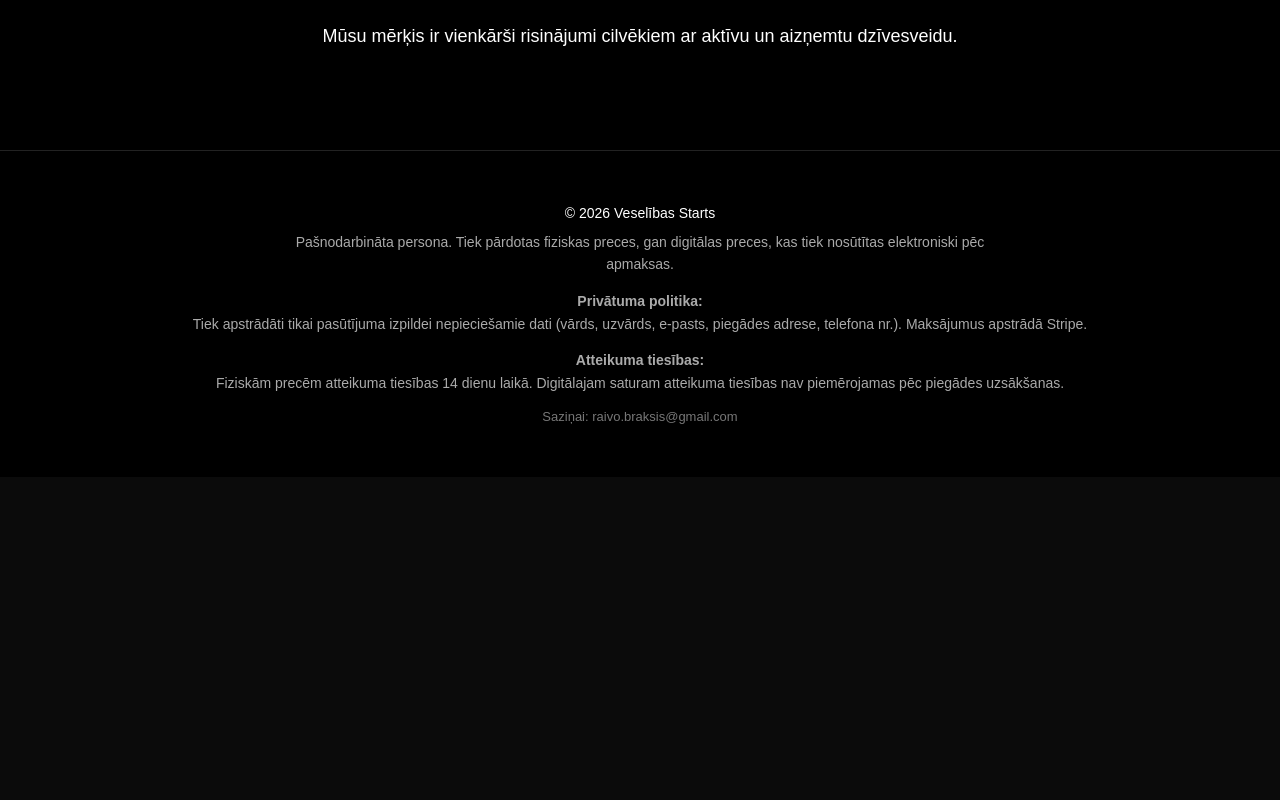
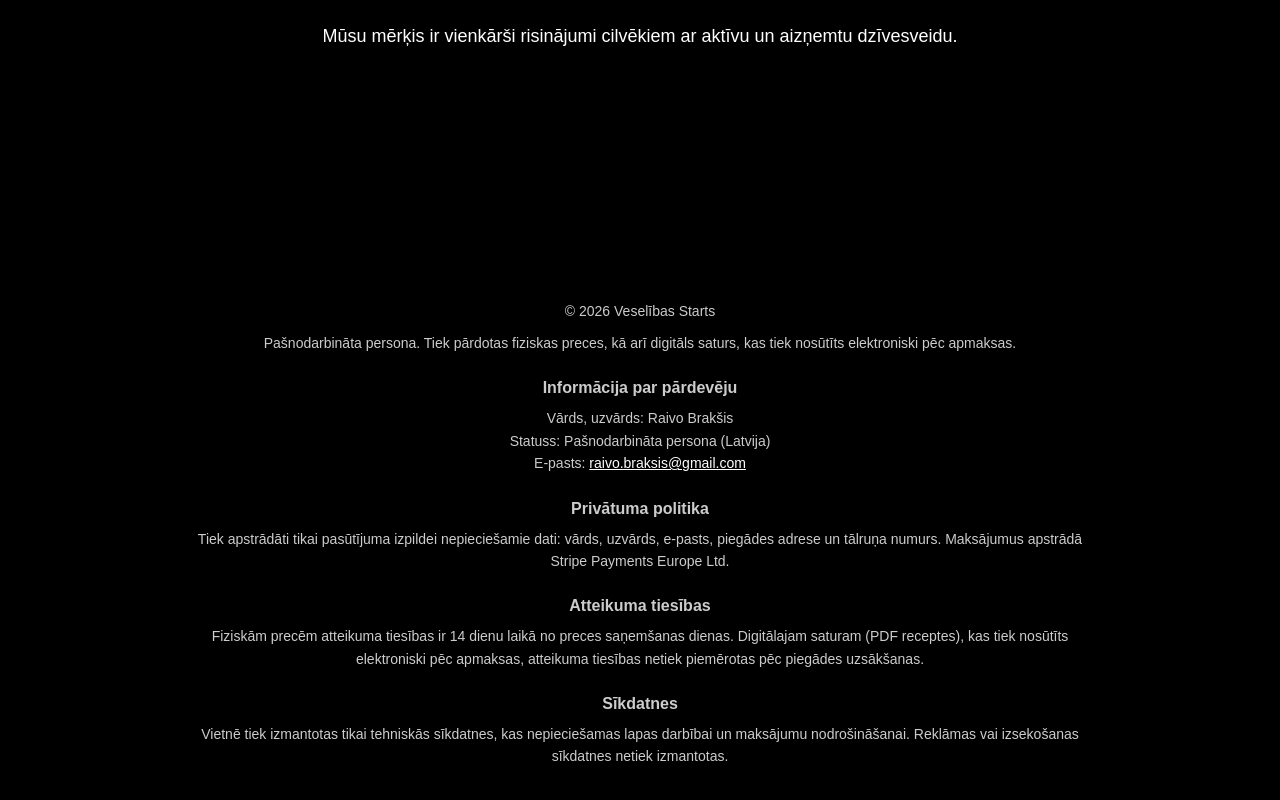
Before and after one commit to raivobraksis/veselibasstarts-frontend, a React (Vite) app: page / in a window 1280 px wide. Shown: the part 1802-2602 px from the top of the page. Before the commit the page ends 2279 px from the top, so only its background shows below. Built offline with nearby package versions, Linux system fonts and the light colour scheme.

Commit message:
Update Footer.jsx

```diff
--- a/src/components/Footer.jsx
+++ b/src/components/Footer.jsx
@@ -1,40 +1,85 @@
-export default function Footer() {
+const Footer = () => {
   return (
-    <div
-      style={{
-        backgroundColor: "#000",
-        color: "#aaa",
-        padding: "40px 20px",
-        borderTop: "1px solid #222",
-        textAlign: "center",
-        fontSize: "14px"
-      }}
-    >
-      <p style={{ marginBottom: "10px", color: "#fff" }}>
-        © {new Date().getFullYear()} Veselības Starts
-      </p>
+    <footer style={styles.footer}>
+      <div style={styles.container}>
 
-      <p style={{ maxWidth: "700px", margin: "0 auto 15px", lineHeight: "1.6" }}>
-        Pašnodarbināta persona. Tiek pārdotas fiziskas preces, gan digitālas preces,
-        kas tiek nosūtītas elektroniski pēc apmaksas.
-      </p>
+        <p style={styles.text}>
+          © 2026 Veselības Starts
+        </p>
 
-      <p style={{ lineHeight: "1.6" }}>
-        <strong>Privātuma politika:</strong><br />
-        Tiek apstrādāti tikai pasūtījuma izpildei nepieciešamie dati
-        (vārds, uzvārds, e-pasts, piegādes adrese, telefona nr.). Maksājumus apstrādā Stripe.
-      </p>
+        <p style={styles.text}>
+          Pašnodarbināta persona. Tiek pārdotas fiziskas preces, kā arī
+          digitāls saturs, kas tiek nosūtīts elektroniski pēc apmaksas.
+        </p>
 
-      <p style={{ lineHeight: "1.6", marginTop: "10px" }}>
-        <strong>Atteikuma tiesības:</strong><br />
-        Fiziskām precēm atteikuma tiesības 14 dienu laikā.
-        Digitālajam saturam atteikuma tiesības nav piemērojamas pēc piegādes
-        uzsākšanas.
-      </p>
+        <div style={styles.section}>
+          <strong>Informācija par pārdevēju</strong>
+          <p style={styles.text}>
+            Vārds, uzvārds: Raivo Brakšis<br />
+            Statuss: Pašnodarbināta persona (Latvija)<br />
+            E-pasts: <a href="mailto:raivo.braksis@gmail.com" style={styles.link}>
+              raivo.braksis@gmail.com
+            </a>
+          </p>
+        </div>
 
-      <p style={{ marginTop: "15px", fontSize: "13px", opacity: 0.7 }}>
-        Saziņai: raivo.braksis@gmail.com
-      </p>
-    </div>
+        <div style={styles.section}>
+          <strong>Privātuma politika</strong>
+          <p style={styles.text}>
+            Tiek apstrādāti tikai pasūtījuma izpildei nepieciešamie dati:
+            vārds, uzvārds, e-pasts, piegādes adrese un tālruņa numurs.
+            Maksājumus apstrādā Stripe Payments Europe Ltd.
+          </p>
+        </div>
+
+        <div style={styles.section}>
+          <strong>Atteikuma tiesības</strong>
+          <p style={styles.text}>
+            Fiziskām precēm atteikuma tiesības ir 14 dienu laikā no preces
+            saņemšanas dienas. Digitālajam saturam (PDF receptes), kas tiek
+            nosūtīts elektroniski pēc apmaksas, atteikuma tiesības netiek
+            piemērotas pēc piegādes uzsākšanas.
+          </p>
+        </div>
+
+        <div style={styles.section}>
+          <strong>Sīkdatnes</strong>
+          <p style={styles.text}>
+            Vietnē tiek izmantotas tikai tehniskās sīkdatnes, kas nepieciešamas
+            lapas darbībai un maksājumu nodrošināšanai. Reklāmas vai izsekošanas
+            sīkdatnes netiek izmantotas.
+          </p>
+        </div>
+
+      </div>
+    </footer>
   );
-}
+};
+
+const styles = {
+  footer: {
+    background: "#000000",
+    color: "#cccccc",
+    padding: "60px 20px",
+    marginTop: "80px"
+  },
+  container: {
+    maxWidth: "900px",
+    margin: "0 auto",
+    textAlign: "center"
+  },
+  text: {
+    fontSize: "14px",
+    lineHeight: "1.6",
+    margin: "10px 0"
+  },
+  section: {
+    marginTop: "25px"
+  },
+  link: {
+    color: "#ffffff",
+    textDecoration: "underline"
+  }
+};
+
+export default Footer;
```
